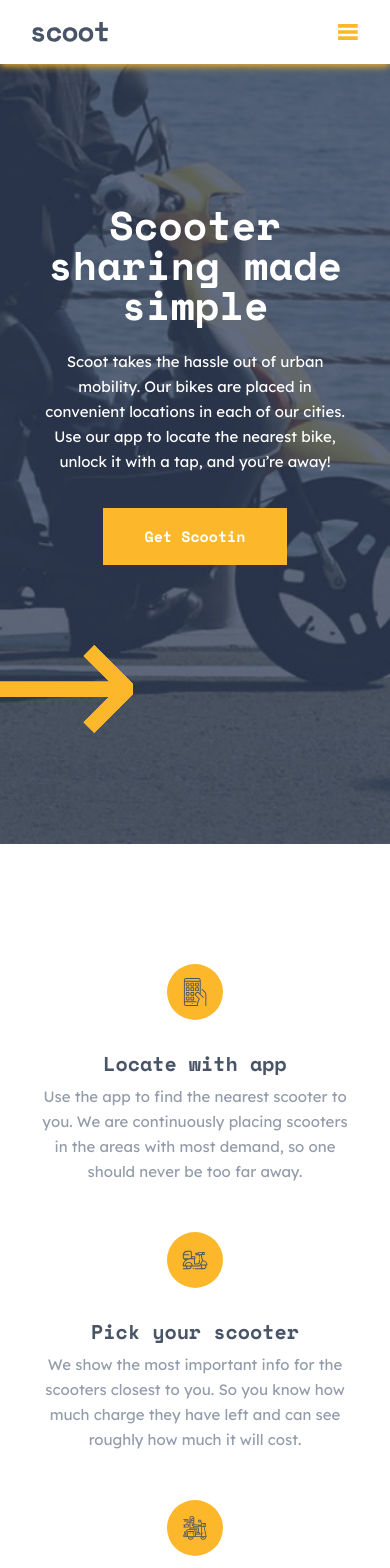
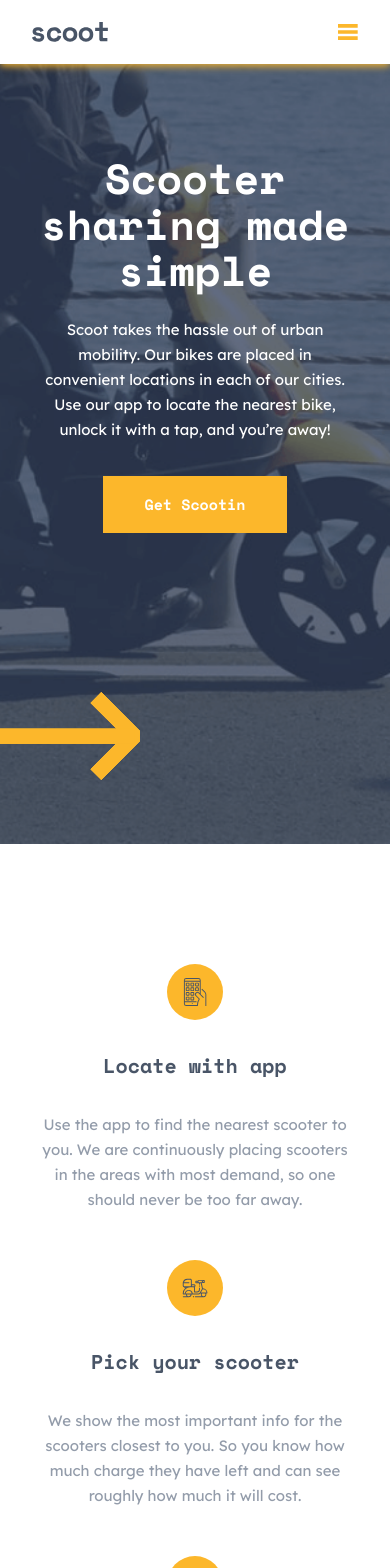
Before and after one commit to VueMid/Scoot, a Vue app: page / in a window 390 px wide. Shown: the top 1568 px of the page. Built offline with nearby package versions, Linux system fonts and the light colour scheme.

Commit message:
fix:some bugs were fixed very well in responsive version (2023.08.14, 14:50)

```diff
--- a/src/MaterialUI/TheButton.vue
+++ b/src/MaterialUI/TheButton.vue
@@ -1,6 +1,6 @@
 <template>
     <button
-        class="bg-darker-yellow py-[14px] px-[39px] border-[3px] border-darker-yellow duration-100 text-white font-bold text-[15px] active:bg-inherit active:text-darker-yellow">
+        class="bg-darker-yellow py-[14px] px-[39px] border-[3px] border-darker-yellow text-white font-bold text-[15px] active:bg-inherit active:text-darker-yellow">
         <slot />
     </button>
 </template>
--- a/src/MaterialUI/TheText.vue
+++ /dev/null
@@ -1,5 +0,0 @@
-<template>
-    <p class="text-[15px] w-[311px] text-white font-normal text-center leading-6 md:w-[573px] lg:text-start lg:w-[405px]">
-        <slot />
-    </p>
-</template>
--- a/src/MaterialUI/TheTitle.vue
+++ /dev/null
@@ -1,6 +0,0 @@
-<template>
-    <h2
-        class="text-[40px] font-bold w-[311px] text-center leading-10 md:text-[56px] md:w-[573px] md:leading-[56px] lg:text-start lg:w-[500px ]">
-        <slot />
-    </h2>
-</template>
--- a/src/pages/HomePage/HomeSections/HeroSection.vue
+++ b/src/pages/HomePage/HomeSections/HeroSection.vue
@@ -1,29 +1,24 @@
 <template>
     <section class="hero">
-        <div
-            class="container hero__container pt-[115px] md:pt-[257px] flex flex-col justify-center items-center lg:pt-[153px] lg:items-start">
-            <TheTitleVue class="hero__title text-white text-[40px] font-bold leading-10 md:text-[56px] md:leading-[56px]">
+        <div class="container hero__container flex flex-col justify-center items-center pt-[155px]">
+            <h2 class="hero__title w-[311px] text-center text-white text-[42px] font-bold leading-[46px]">
                 Scooter sharing made simple
-            </TheTitleVue>
-            <div class="hero__mini-box flex flex-col justify-center items-center lg:items-start">
-                <TheTextVue class="hero__text mt-6 text-[15px] leading-[25px] font-normal md:w-[573px]">
+            </h2>
+            <div class="hero__mini-box flex flex-col justify-center items-center">
+                <p class="hero__text w-[311px] text-center text-white text-[15px] font-normal leading-[25px] mt-6">
                     Scoot takes the hassle out of urban mobility. Our bikes are placed in convenient locations in each of
                     our
                     cities. Use our app to locate the nearest bike, unlock it with a tap, and you’re away!
-                </TheTextVue>
-                <TheButtonVue class="hero__button mt-[34px] mb-[279px]">Get Scootin</TheButtonVue>
+                </p>
+                <TheButtonVue class="hero__button mt-[34px]">Get Scootin</TheButtonVue>
             </div>
         </div>
     </section>
 </template>
 <script>
-import TheTitleVue from '../../../MaterialUI/TheTitle.vue'
-import TheTextVue from '../../../MaterialUI/TheText.vue'
 import TheButtonVue from '../../../MaterialUI/TheButton.vue'
 export default {
     components: {
-        TheTitleVue,
-        TheTextVue,
         TheButtonVue,
     }
 }
@@ -36,6 +31,7 @@ export default {
     background-repeat: no-repeat;
     background-size: cover;
     position: relative;
+    height: 100vh;
 
     ::after {
         position: absolute;
@@ -64,102 +60,58 @@ export default {
     &__text {
         font-family: 'Lexend Deca';
     }
-
-    &__mini-box {
-        margin-left: 114px !important;
-    }
 }
 
-@media(max-width: 820px) {
-    .hero {
-        background-attachment: fixed;
-        background-image: url('@/assets/images/hero__second-backround-image.jpg');
-        background-position: top right;
-        background-repeat: no-repeat;
-        background-size: cover;
-        position: relative;
+// @media(max-width: 820px) {
+//     .hero {
+//         background-attachment: fixed;
+//         background-image: url('@/assets/images/hero__second-backround-image.jpg');
+//         background-position: top right;
+//         background-repeat: no-repeat;
+//         background-size: cover;
+//         position: relative;
 
 
-        ::after {
-            transform: rotate(180deg);
-            position: absolute;
-            content: '';
-            display: inline-block;
-            width: 768px;
-            height: 141px;
-            top: 6%;
-            left: -10px;
-            background-image: url('@/assets/icons/top__circles.svg');
-            background-repeat: no-repeat;
-        }
+//         ::after {
+//             transform: rotate(180deg);
+//             position: absolute;
+//             content: '';
+//             display: inline-block;
+//             width: 768px;
+//             height: 141px;
+//             top: 6%;
+//             left: -10px;
+//             background-image: url('@/assets/icons/top__circles.svg');
+//             background-repeat: no-repeat;
+//         }
 
-        ::before {
-            position: absolute;
-            content: '';
-            display: inline-block;
-            width: 452px;
-            height: 151px;
-            top: 69.5%;
-            right: 58%;
-            background-image: url('@/assets/icons/yellow__left-cursor-path.svg');
-            background-repeat: no-repeat;
-        }
+//         ::before {
+//             position: absolute;
+//             content: '';
+//             display: inline-block;
+//             width: 452px;
+//             height: 151px;
+//             top: 69.5%;
+//             right: 58%;
+//             background-image: url('@/assets/icons/yellow__left-cursor-path.svg');
+//             background-repeat: no-repeat;
+//         }
 
-        &__mini-box {
-            margin-left: 0 !important;
-        }
-    }
-}
+//         &__mini-box {
+//             margin-left: 0 !important;
+//         }
+//     }
+// }
 
-@media(max-width: 768px) {
+@media(max-width: 700px) {
     .hero {
-        background-attachment: fixed;
-        background-image: url('@/assets/images/hero__second-backround-image.jpg');
-        background-position: top right;
-        background-repeat: no-repeat;
-        background-size: cover;
-        position: relative;
-
-        ::after {
-            transform: rotate(180deg);
-            position: absolute;
-            content: '';
-            display: inline-block;
-            width: 768px;
-            height: 141px;
-            top: 6%;
-            left: -10px;
-            background-image: url('@/assets/icons/top__circles.svg');
-            background-repeat: no-repeat;
-        }
-
-        ::before {
-            position: absolute;
-            content: '';
-            display: inline-block;
-            width: 452px;
-            height: 151px;
-            top: 70%;
-            right: 58%;
-            background-image: url('@/assets/icons/yellow__left-cursor-path.svg');
-            background-repeat: no-repeat;
-        }
-
-        &__mini-box {
-            margin-left: 0 !important;
-        }
-    }
-}
-
-@media(max-width: 414px) {
-    .hero {
-        padding-top: 80px;
         background-attachment: fixed;
         background-image: url('@/assets/images/hero__third-backround-image.png');
         background-position: top right;
         background-repeat: no-repeat;
         background-size: cover;
         position: relative;
+        height: 100vh;
 
         ::after {
             position: absolute;
@@ -177,136 +129,12 @@ export default {
             position: absolute;
             content: '';
             display: inline-block;
-            width: 452px;
+            width: 140px;
             height: 151px;
-            top: 69%;
-            right: 66%;
-            background-image: url('@/assets/icons/yellow__left-cursor-path.svg');
+            top: 74.5%;
+            left:0;
+            background-image: url('@/assets/icons/yellow__short-cursor.svg');
             background-repeat: no-repeat;
-        }
-
-        &__mini-box {
-            margin-left: 0 !important;
-        }
-    }
-}
-
-@media(max-width: 412px) {
-    .hero {
-        padding-top: 90px;
-        background-attachment: fixed;
-        background-image: url('@/assets/images/hero__third-backround-image.png');
-        background-position: top right;
-        background-repeat: no-repeat;
-        background-size: cover;
-        position: relative;
-
-        ::after {
-            position: absolute;
-            content: '';
-            display: none;
-            width: 203px;
-            height: 16px;
-            top: 44%;
-            left: 0;
-            background-image: url('@/assets/icons/yellow__path.svg');
-            background-repeat: no-repeat;
-        }
-
-        ::before {
-            position: absolute;
-            content: '';
-            display: inline-block;
-            width: 452px;
-            height: 151px;
-            top: 69%;
-            right: 66%;
-            background-image: url('@/assets/icons/yellow__left-cursor-path.svg');
-            background-repeat: no-repeat;
-        }
-
-        &__mini-box {
-            margin-left: 0 !important;
-        }
-    }
-}
-
-@media(max-width: 375px) {
-    .hero {
-        padding-top: 60px;
-        background-attachment: fixed;
-        background-image: url('@/assets/images/hero__third-backround-image.png');
-        background-position: top right;
-        background-repeat: no-repeat;
-        background-size: cover;
-        position: relative;
-
-        ::after {
-            position: absolute;
-            content: '';
-            display: none;
-            width: 203px;
-            height: 16px;
-            top: 44%;
-            left: 0;
-            background-image: url('@/assets/icons/yellow__path.svg');
-            background-repeat: no-repeat;
-        }
-
-        ::before {
-            position: absolute;
-            content: '';
-            display: inline-block;
-            width: 452px;
-            height: 151px;
-            top: 70%;
-            right: 66%;
-            background-image: url('@/assets/icons/yellow__left-cursor-path.svg');
-            background-repeat: no-repeat;
-        }
-
-        &__mini-box {
-            margin-left: 0 !important;
-        }
-    }
-}
-
-@media(max-width: 360px) {
-    .hero {
-        padding-top: 70px;
-        background-attachment: fixed;
-        background-image: url('@/assets/images/hero__third-backround-image.png');
-        background-position: top right;
-        background-repeat: no-repeat;
-        background-size: cover;
-        position: relative;
-
-        ::after {
-            position: absolute;
-            content: '';
-            display: none;
-            width: 203px;
-            height: 16px;
-            top: 44%;
-            left: 0;
-            background-image: url('@/assets/icons/yellow__path.svg');
-            background-repeat: no-repeat;
-        }
-
-        ::before {
-            position: absolute;
-            content: '';
-            display: inline-block;
-            width: 452px;
-            height: 151px;
-            top: 70%;
-            right: 66%;
-            background-image: url('@/assets/icons/yellow__left-cursor-path.svg');
-            background-repeat: no-repeat;
-        }
-
-        &__mini-box {
-            margin-left: 0 !important;
         }
     }
 }
--- a/src/pages/HomePage/HomeSections/ScooterSection.vue
+++ b/src/pages/HomePage/HomeSections/ScooterSection.vue
@@ -1,70 +1,60 @@
 <template>
     <section class="scooter">
-        <div
-            class="container scooter__container mt-[120px] flex flex-col justify-center items-center gap-12 md:flex md:flex-col md:justify-center md:items-center md:gap-10 lg:flex lg:flex-row lg:justify-between lg:items-center lg:gap-0">
-            <div
-                class="scooter__boxes flex flex-col justify-center items-center gap-6 md:flex md:flex-row md:justify-center md:items-start md:gap-20 lg:flex lg:flex-col lg:justify-center lg:items-start lg:gap-0">
+        <div class="container scooter__container flex flex-col justify-center items-center gap-12 mt-[120px]">
+            <div class="scooter__boxes flex flex-col justify-center items-center">
                 <img class="scooter__images w-[56px] md:w-[96px]" src="@/assets/icons/phone.svg" alt="mobile">
-                <div
-                    class="scooter__mini-boxes flex flex-col justify-center items-center md:flex md:flex-col md:justify-start md:items-start lg:flex lg:flex-col lg:justify-center lg:items-start">
-                    <TheTitle
-                        class="scooter__titles w-[311px] text-xl text-dark-navy font-bold md:w-[398px] md:text-2xl md:text-start lg:text-2xl lg:w-[350px] lg:mt-10">
+                <div class="scooter__mini-boxes flex flex-col justify-center items-center">
+                    <h4 class="scooter__titles w-[311px] text-center text-dark-navy text-xl font-bold leading-7 mt-8">
                         Locate with app
-                    </TheTitle>
-                    <TheText
-                        class="scooter__texts w-[311px] text-[15px] font-normal leading-[25px] md:w-[398px] md:text-start md:mt-[7px] lg:w-[350px] lg:mt-[20px]">
+                    </h4>
+                    <p
+                        class="scooter__texts w-[311px] text-center text-dim-grey text-[15px] font-normal leading-[25px] mt-8">
                         Use the app to find the nearest scooter to you. We are continuously placing scooters in the areas
                         with most demand, so one should never be too far away.
-                    </TheText>
+                    </p>
                 </div>
             </div>
-            <div
-                class="scooter__boxes flex flex-col justify-center items-center gap-6 md:flex md:flex-row md:justify-center md:items-start md:gap-20 lg:flex lg:flex-col lg:justify-center lg:items-start lg:gap-0">
+            <div class="scooter__boxes flex flex-col justify-center items-center">
                 <img class="scooter__images w-[56px] md:w-[96px]" src="@/assets/icons/scoot.svg" alt="scoot">
-                <div
-                    class="scooter__mini-boxes flex flex-col justify-center items-center md:flex md:flex-col md:justify-start md:items-start lg:flex lg:flex-col lg:justify-center lg:items-start">
-                    <TheTitle
-                        class="scooter__titles w-[311px] text-xl text-dark-navy font-bold md:w-[398px] md:text-2xl md:text-start lg:text-2xl lg:w-[350px] lg:mt-10">
+                <div class="scooter__mini-boxes flex flex-col justify-center items-center">
+                    <h4 class="scooter__titles w-[311px] text-center text-dark-navy text-xl font-bold leading-7 mt-8">
                         Pick your scooter
-                    </TheTitle>
-                    <TheText
-                        class="scooter__texts w-[311px] text-[15px] font-normal leading-[25px] md:w-[398px] md:text-start md:mt-[7px] lg:w-[350px] lg:mt-[20px]">
+                    </h4>
+                    <p
+                        class="scooter__texts w-[311px] text-center text-dim-grey text-[15px] font-normal leading-[25px] mt-8">
                         We show the most important info for the scooters closest to you. So you know how much charge they
                         have left and can see roughly how much it will cost.
-                    </TheText>
+                    </p>
                 </div>
             </div>
-            <div
-                class="scooter__boxes flex flex-col justify-center items-center gap-6 md:flex md:flex-row md:justify-center md:items-start md:gap-20 lg:flex lg:flex-col lg:justify-center lg:items-start lg:gap-0">
+            <div class="scooter__boxes flex flex-col justify-center items-center">
                 <img class="scooter__images w-[56px] md:w-[96px]" src="@/assets/icons/scooter.svg" alt="scooter">
-                <div
-                    class="scooter__mini-boxes flex flex-col justify-center items-center md:flex md:flex-col md:justify-start md:items-start lg:flex lg:flex-col lg:justify-center lg:items-start">
-                    <TheTitle
-                        class="scooter__titles w-[311px] text-xl text-dark-navy font-bold md:w-[398px] md:text-2xl md:text-start lg:text-2xl lg:w-[350px] lg:mt-10">
+                <div class="scooter__mini-boxes flex flex-col justify-center items-center">
+                    <h4 class="scooter__titles w-[311px] text-center text-dark-navy text-xl font-bold leading-7 mt-8">
                         Enjoy the ride
-                    </TheTitle>
-                    <TheText
-                        class="scooter__texts w-[311px] text-[15px] font-normal leading-[25px] md:w-[398px] md:text-start md:mt-[7px] lg:w-[350px] lg:mt-[20px]">
+                    </h4>
+                    <p
+                        class="scooter__texts w-[311px] text-center text-dim-grey text-[15px] font-normal leading-[25px] mt-8">
                         Scan the QR code and the bike will unlock. Retract the cable lock, put on a helmet, and you’re
                         off!
                         Always lock bikes away from walkways and accessibility ramps.
-                    </TheText>
+                    </p>
                 </div>
             </div>
         </div>
     </section>
 </template>
 <script>
-import TheTitle from '../../../MaterialUI/TheTitle.vue';
-import TheText from '../../../MaterialUI/TheText.vue';
 export default {
-    components: { TheTitle, TheText }
+    data() {
+        return {}
+    },
+    methods: {}
 }
 </script>
 <style lang="scss">
 .scooter {
     &__texts {
-        color: #939CAA !important;
         font-family: 'Lexend Deca';
     }
 }
@@ -87,11 +77,6 @@ export default {
                 background-repeat: no-repeat;
             }
         }
-
-        &__texts {
-            color: #939CAA !important;
-            font-family: 'Lexend Deca';
-        }
     }
 }
 </style>
```
Also changed, not shown: src/pages/HomePage/HomeSections/EasySection.vue (+11 -27 lines), src/assets/icons/yellow__short-cursor.svg (added).
